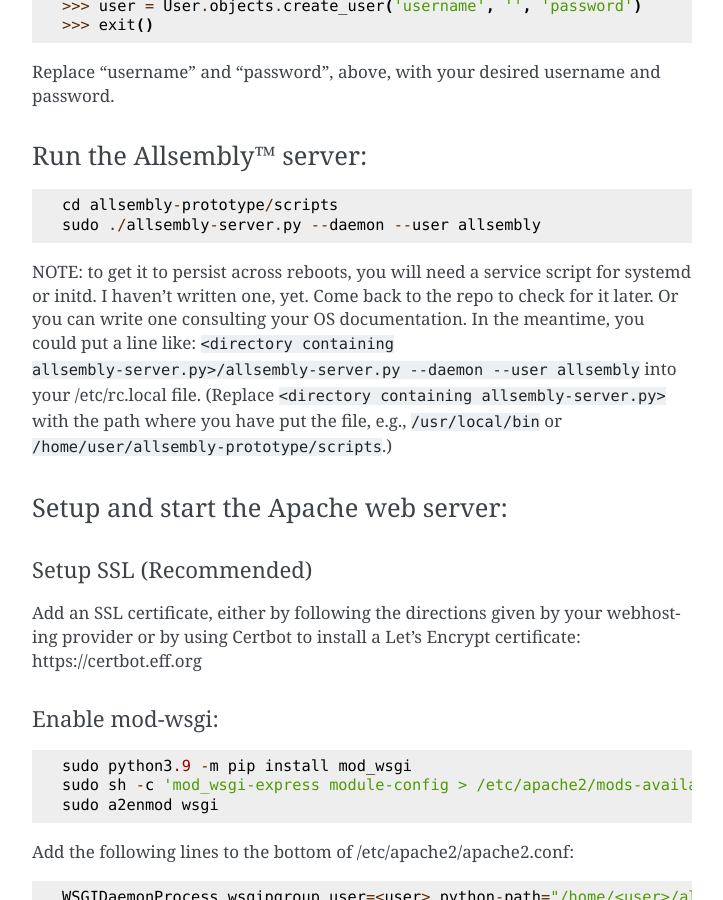
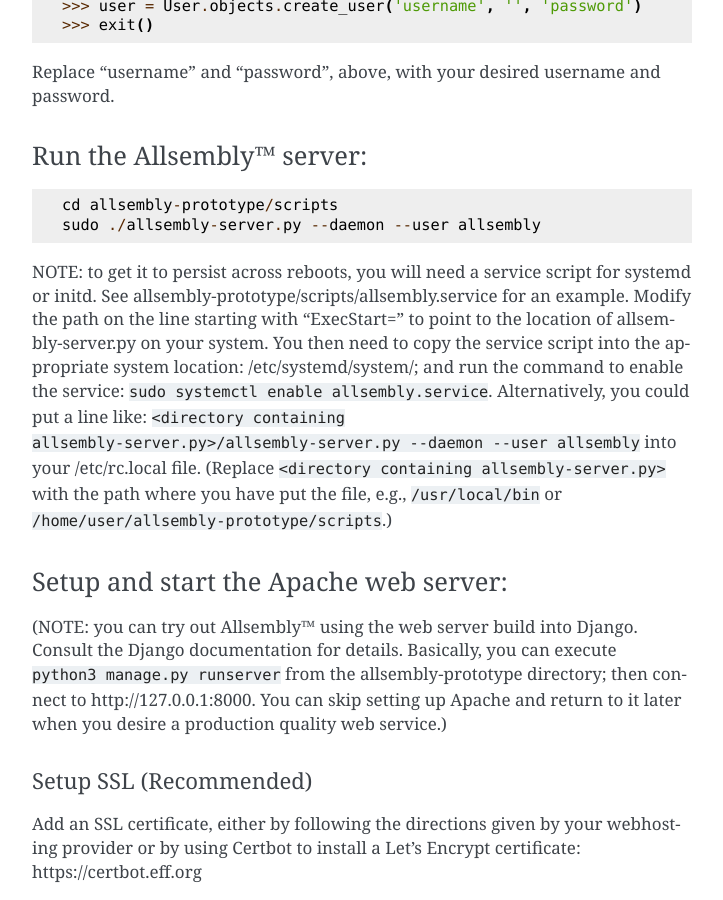
Before and after one commit to waleedmebane/allsembly-prototype, a Sphinx documentation site: the page built from docs/installation_and_testing.md, in a window 1280 px wide and 900 px high, scrolled down 2394 px. Shown: the whole window, without its empty margins (388-1111 px from the left). Built offline with Sphinx 7.4.7, drawn with Linux system fonts in a browser that asks for light colours; some of the changed text lies outside the part shown.

Commit message:
Added example Systemd service script and updated documentation.
Added Django to list of dependencies in documentation.
Added instructions about Systemd service script to installation instructions.
Added note about using python3 manage.py runserver to start Django's built-in
  web server.

````diff
--- a/docs/installation_and_testing.md
+++ b/docs/installation_and_testing.md
@@ -39,6 +39,7 @@ Dependencies:
   readerwriterlock
   typing
   python-daemon
+  django
 
 Install Apache2 and graphviz:
 
@@ -142,14 +143,24 @@ sudo ./allsembly-server.py --daemon --user allsembly
 ```
 
 NOTE: to get it to persist across reboots, you will need a service script
-for systemd or initd.  I haven't written one, yet.  Come back to the repo
-to check for it later.  Or you can write one consulting your OS documentation.
-In the meantime, you could put a line like:
+for systemd or initd.  See allsembly-prototype/scripts/allsembly.service
+for an example.  Modify the path on the line starting with "ExecStart="
+to point to the location of allsembly-server.py on your system.  You
+then need to copy the service script into the appropriate system
+location: /etc/systemd/system/; and run
+the command to enable the service: `sudo systemctl enable allsembly.service`.
+Alternatively, you could put a line like:
 `<directory containing allsembly-server.py>/allsembly-server.py --daemon --user allsembly` into your /etc/rc.local file.
 (Replace `<directory containing allsembly-server.py>` with the path where you have put the file, e.g., `/usr/local/bin` or `/home/user/allsembly-prototype/scripts`.)
 
 
 ### Setup and start the Apache web server:
+(NOTE: you can try out Allsembly™ using the web server build into
+Django.  Consult the Django documentation for details.  Basically,
+you can execute `python3 manage.py runserver` from the allsembly-prototype
+directory; then connect to http://127.0.0.1:8000.  You can skip setting
+up Apache and return to it later when you desire a production quality
+web service.)
 
 #### Setup SSL (Recommended)
 Add an SSL certificate, either by following the directions given by
--- a/docs/programmer_s_guide.rst
+++ b/docs/programmer_s_guide.rst
@@ -10,6 +10,9 @@ Apache2
 
 Apache2 mod_wsgi
 	For interacting with Django (using the Python WSGI standard directly instead of CGI)
+
+django
+    Web framework: provides user login and registration; generates the client-side HTML and javascript pages to serve in response to user actions.  (It also has its own basic webserver, which could be used to try out the Allsembly™ program without installing Apache.)
 
 graphviz
 
@@ -128,6 +131,8 @@ Files
 |
 |     allsembly-server.py*
 |         Use this script to start the Allsembly™ server.  Run it with the ``--help`` option to get usage information.  Also, see, the section :ref:`Installation and Testing` for some instructions.
+|     allsembly.service
+|         A systemd service script example.  Modify the line "ExecStart"; then use this file to make the allsembly-server.py persistent as a daemon (i.e., make it available on system startup).
 |
 | test/
 |     The tests.
````
Also changed, not shown: other parts of docs/installation_and_testing.md (+1 -1 lines), 1 other file.
